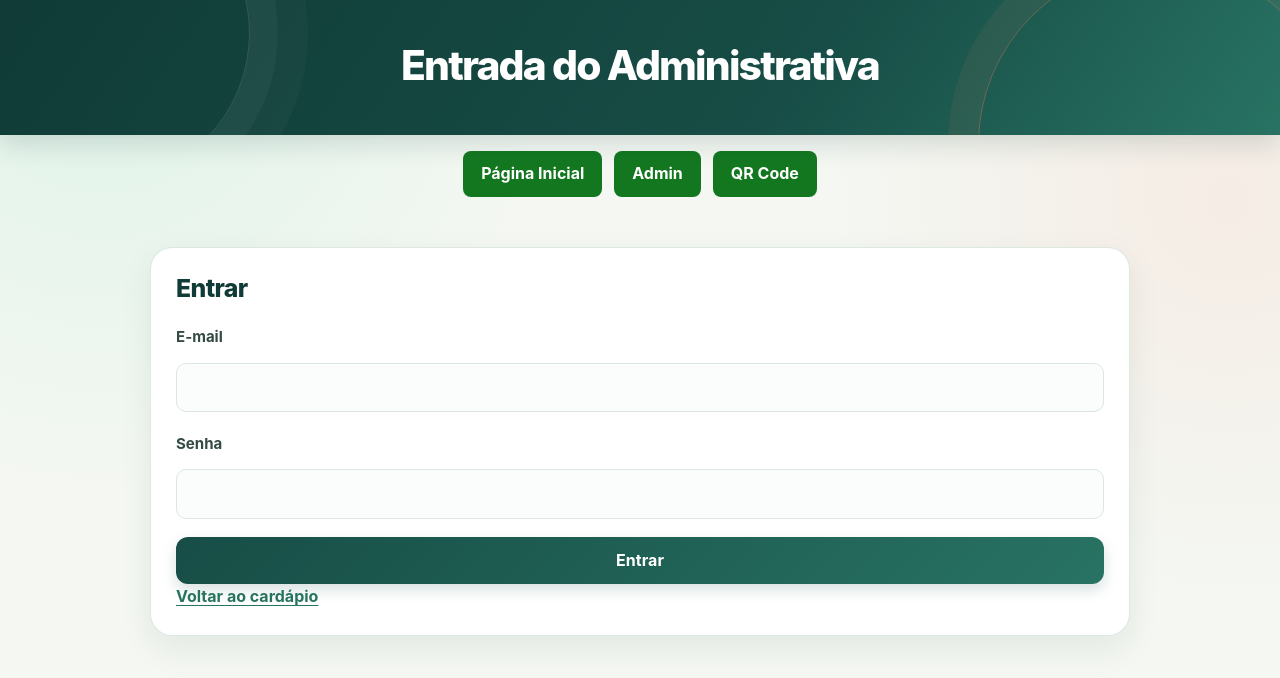
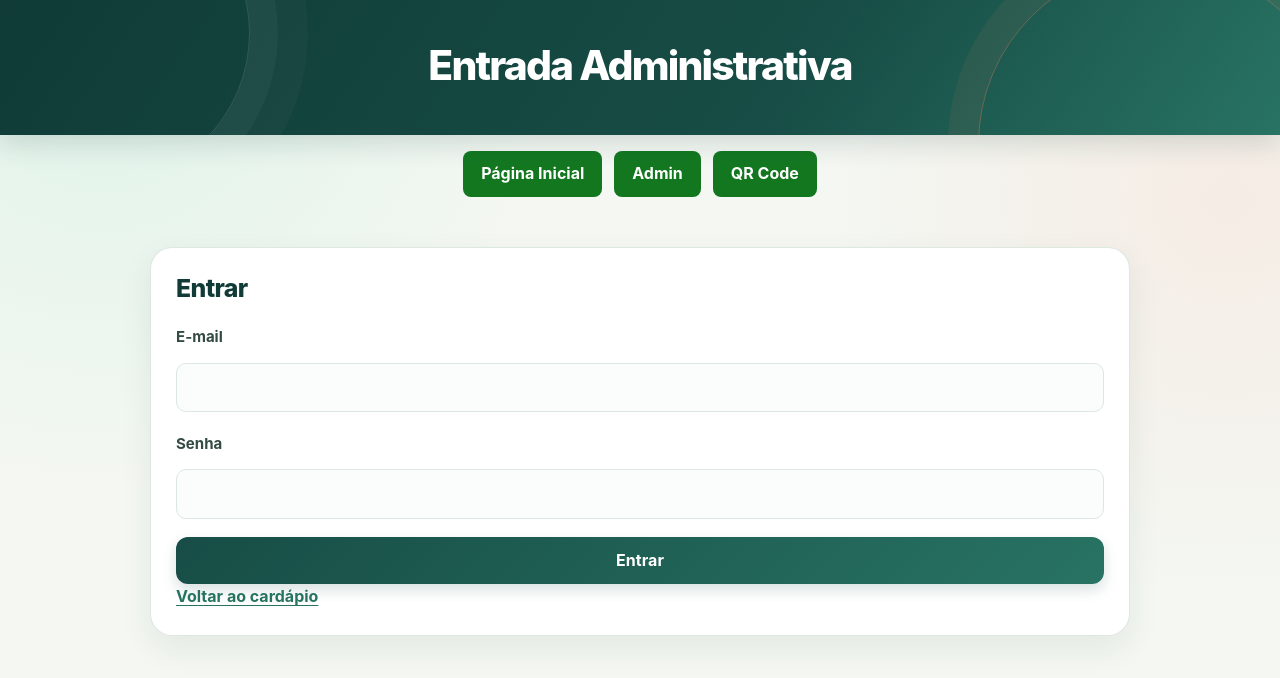
Before and after one commit to MarleyPuff/cardapio-escolar, a plain HTML site: page login.html in a window 1280 px wide. Drawn offline with nearby package versions, Linux system fonts and the light colour scheme.

Commit message:
Add files via upload

```diff
--- a/login.html
+++ b/login.html
@@ -7,7 +7,7 @@
   <link rel="stylesheet" href="css/style.css">
 </head>
 <body>
-  <header><h1>Entrada do Administrativa</h1></header>
+  <header><h1>Entrada Administrativa</h1></header>
 
   <nav aria-label="Navegação principal" style="display:flex; justify-content:center; flex-wrap:wrap; gap:12px; padding:16px;">
     <a href="index.html" style="display:inline-block; padding:10px 18px; background:#137720; color:#fff; text-decoration:none; border-radius:8px;">Página Inicial</a>
```
